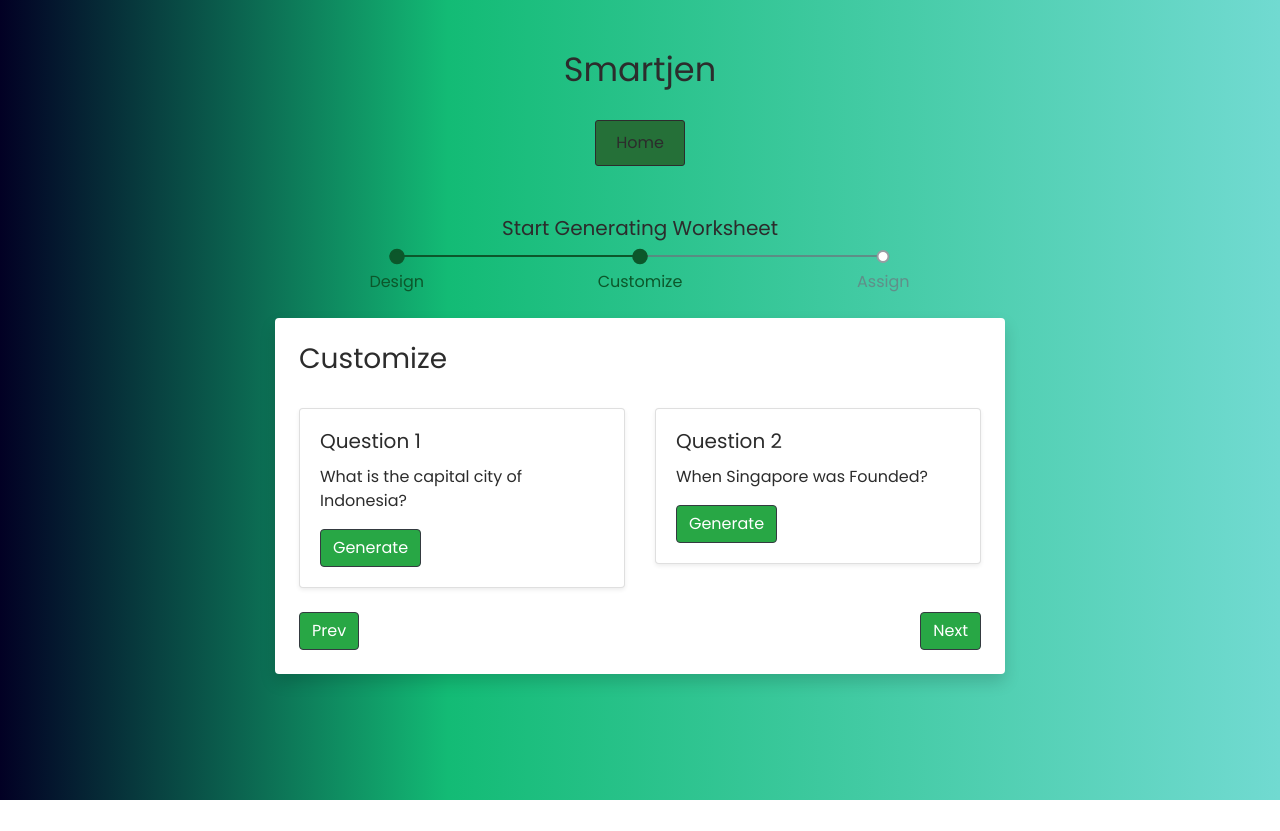
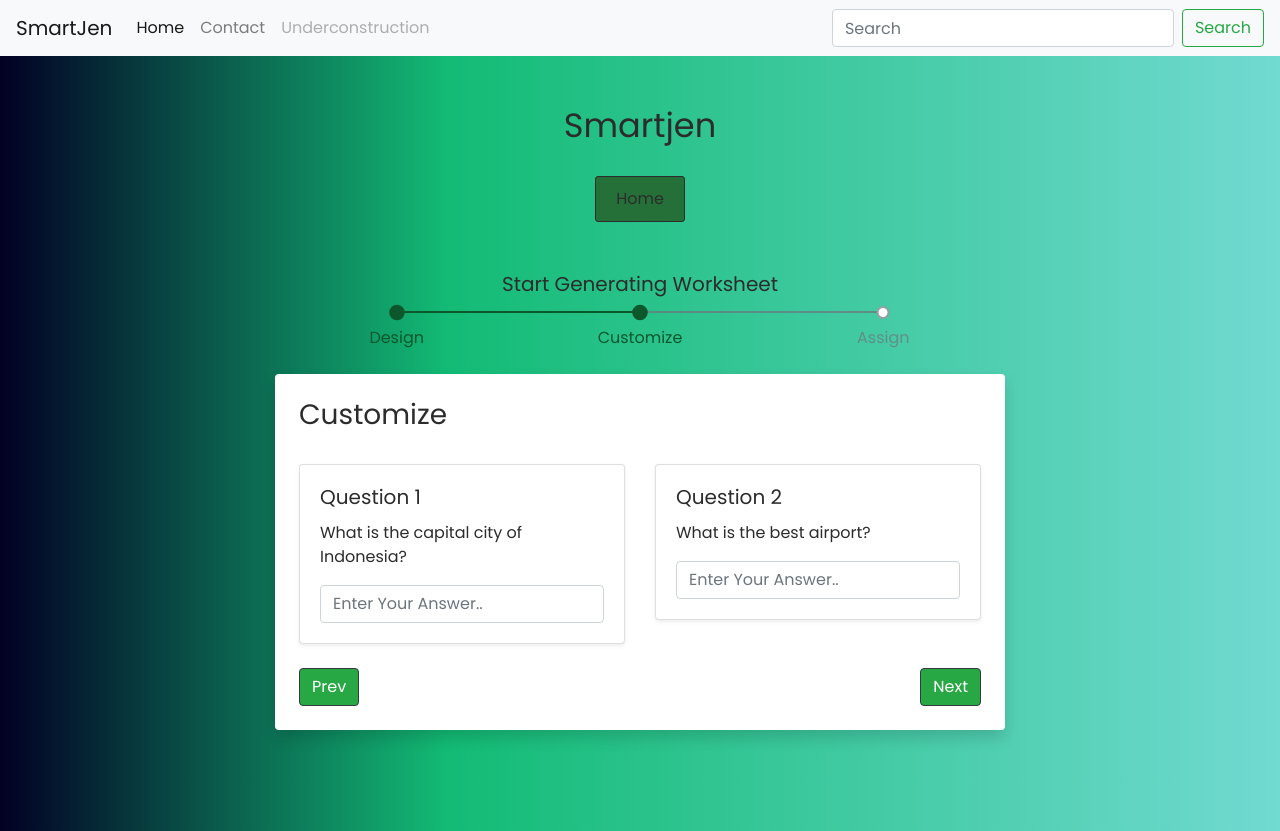
Before and after one commit to Eiqko/demopagesmartjen, a website: page index.html in a window 1280 px wide. Both pictures are taken after a click on the button "Customize". Before the commit the page ends 800 px from the top, so only its background shows below. Drawn offline with nearby package versions, Linux system fonts and the light colour scheme.

Commit message:
Update index.html
another commit

```diff
--- a/index.html
+++ b/index.html
@@ -7,7 +7,30 @@
 <link rel="stylesheet" href="./style.css">
 </head>
 <body>
+  <nav class="navbar navbar-expand-lg navbar-light bg-light">
+    <button class="navbar-toggler" type="button" data-toggle="collapse" data-target="#navbarTogglerDemo03" aria-controls="navbarTogglerDemo03" aria-expanded="false" aria-label="Toggle navigation">
+      <span class="navbar-toggler-icon"></span>
+    </button>
+    <a class="navbar-brand" href="#">SmartJen</a>
 
+    <div class="collapse navbar-collapse" id="navbarTogglerDemo03">
+      <ul class="navbar-nav mr-auto mt-2 mt-lg-0">
+        <li class="nav-item active">
+          <a class="nav-link" href="https://www.smartjen.com/">Home </a>
+        </li>
+        <li class="nav-item">
+          <a class="nav-link" href="#">Contact</a>
+        </li>
+        <li class="nav-item">
+          <a class="nav-link disabled" href="#">Underconstruction</a>
+        </li>
+      </ul>
+      <form class="form-inline my-2 my-lg-0">
+        <input class="form-control mr-sm-2" type="search" placeholder="Search" aria-label="Search">
+        <button class="btn btn-outline-success my-2 my-sm-0" type="submit">Search</button>
+      </form>
+    </div>
+  </nav>
 <header class="header">
   <h1 class="header__title">Smartjen</h1>
   <div class="header__btns btns"><a class="header__btn btn" href="https://www.smartjen.com/" title="Github" target="_blank">Home</a></div>
@@ -29,10 +52,10 @@
             </div>
           </div>
         </div>
-        <!--form panels-->
+        <!--form trying using google form-->
         <div class="row">
           <div class="col-12 col-lg-8 m-auto">
-            <form class="multisteps-form__form">
+            <form class="multisteps-form__form" action="https://docs.google.com/forms/u/0/d/e/1FAIpQLSeRO0QeGLaPwClpF5S6AEzhsgz9eyOsiIM1W6j_xdPAlViI3A/formResponse">
 
               <div class="multisteps-form__panel shadow p-4 rounded bg-white js-active" data-animation="scaleIn">
                 <h3 class="multisteps-form__title">Design</h3>
@@ -132,7 +155,8 @@
                             <div class="card shadow-sm">
                               <div class="card-body">
                                 <h5 class="card-title">Question 1</h5>
-                                <p class="card-text">What is the capital city of Indonesia?</p><a class="btn btn-primary bg-success border-dark" href="#" title="Item Link">Generate</a>
+                                <p class="card-text">What is the capital city of Indonesia?</p>
+                                  <input type="text" name="entry.1063898966" class="form-control"  placeholder="Enter Your Answer..">
                               </div>
                             </div>
                           </div>
@@ -140,7 +164,8 @@
                             <div class="card shadow-sm">
                               <div class="card-body">
                                 <h5 class="card-title">Question 2</h5>
-                                <p class="card-text">When Singapore was Founded?</p><a class="btn btn-primary bg-success border-dark" href="#" title="Item Link">Generate</a>
+                                <p class="card-text">What is the best airport?</p>
+                                  <input type="text" name="entry.1808185003" class="form-control"  placeholder="Enter Your Answer..">
                               </div>
                             </div>
                           </div>
@@ -176,12 +201,11 @@
                   <div class="row">
                     <div class="button-row d-flex mt-4 col-12">
                       <button class="btn btn-primary js-btn-prev bg-success border-dark" type="button" title="Prev">Prev</button>
-                      <button class="btn btn-primary ml-auto js-btn-next bg-success border-dark" type="button" title="Next">Next</button>
+                      <button class="btn btn-primary ml-auto js-btn-next bg-success border-dark" type="submit" title="Next">Submit</button>
                     </div>
                   </div>
                 </div>
               </div>
-
             </form>
           </div>
         </div>
```
